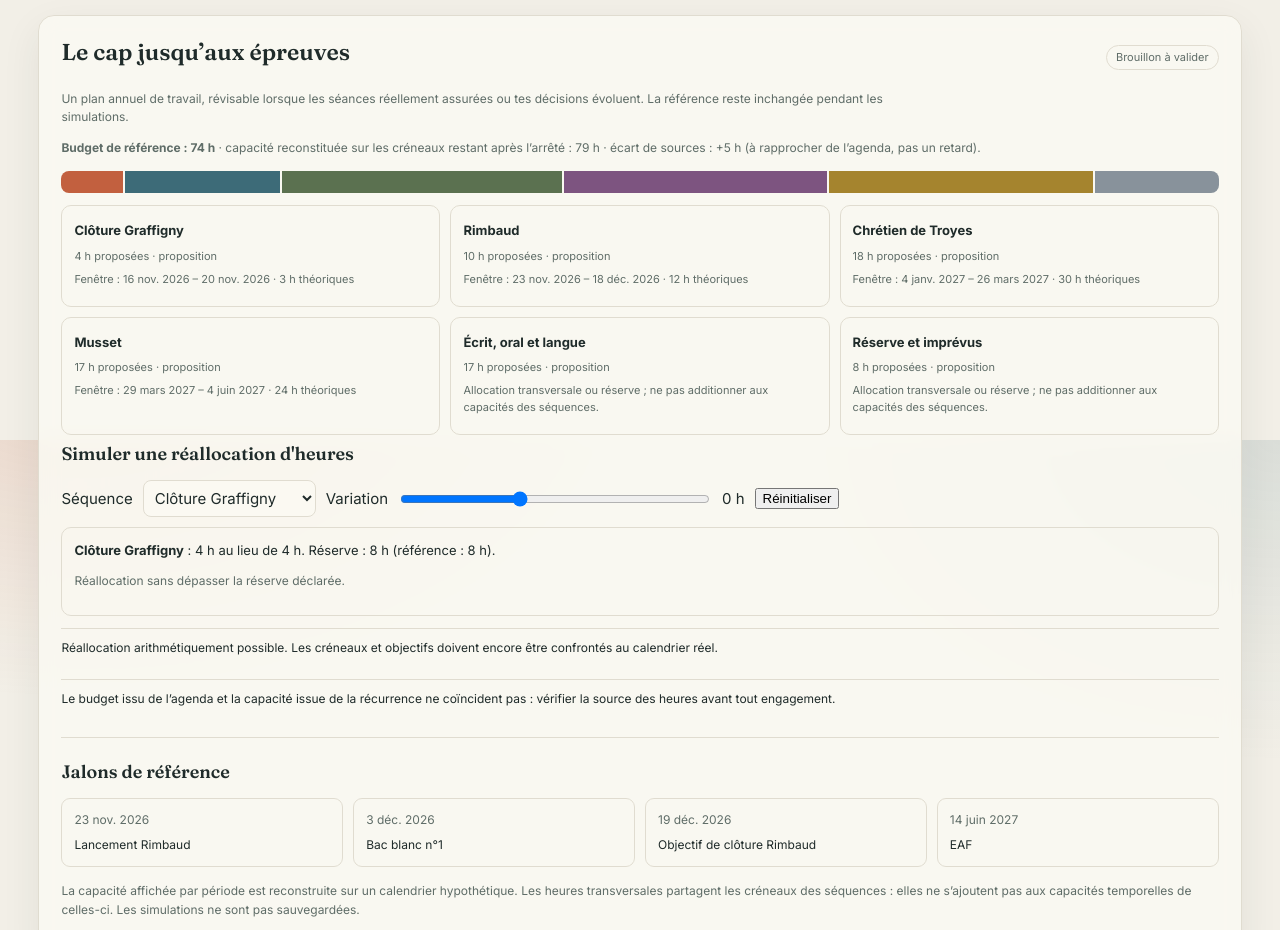
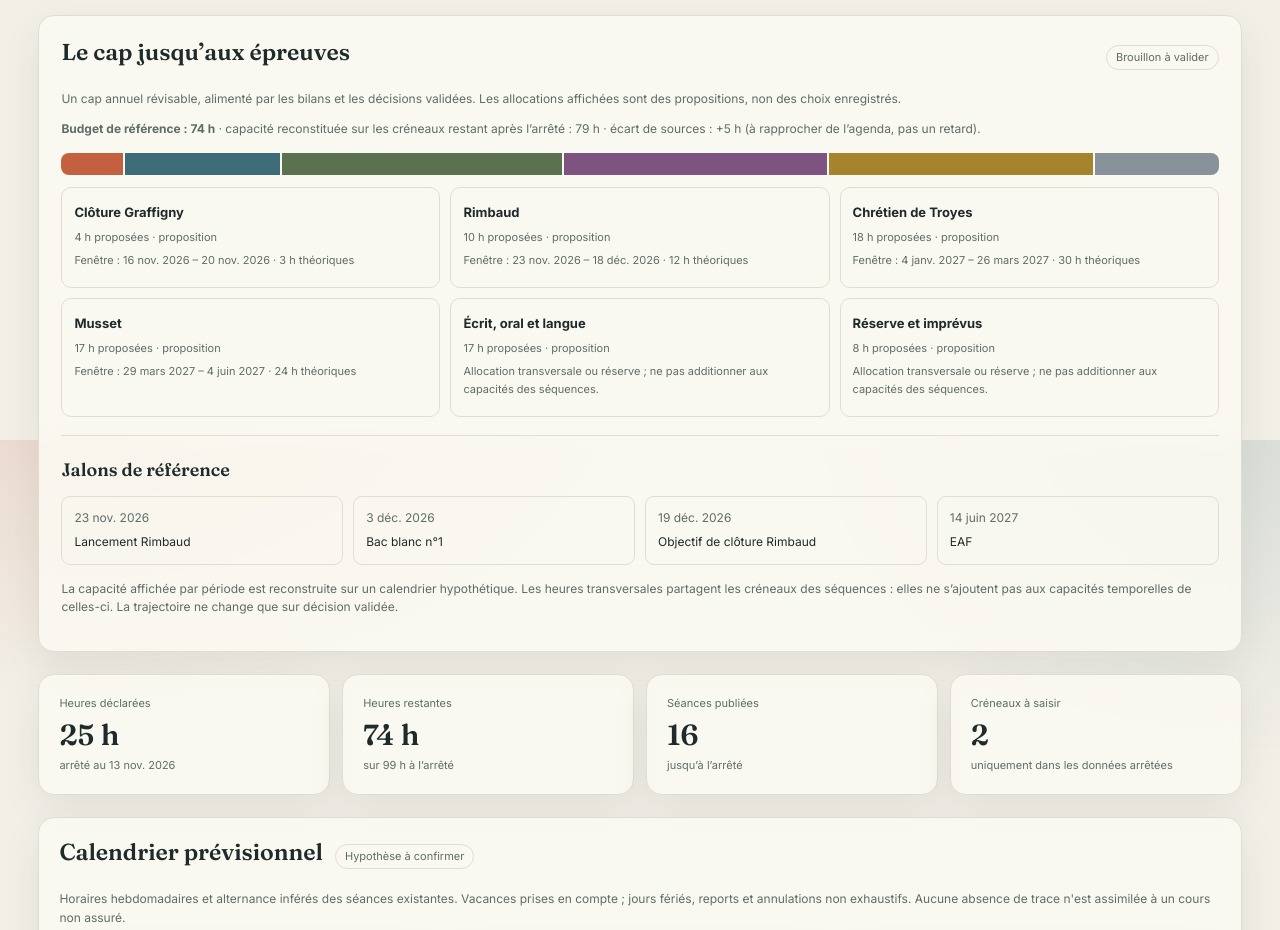
Before and after one commit to navarc34/cockpits-pedagogiques, a plain HTML site: page trajectoire.html in a window 1280 px wide. Shown: the part 360-1290 px from the top of the page. Drawn offline with Linux system fonts and the light colour scheme.

Commit message:
Version bêta : séparer releases, instantanés et scénarios; retirer le simulateur

```diff
--- a/assets/trajectoire-projection.js
+++ b/assets/trajectoire-projection.js
@@ -14,20 +14,6 @@ function validatePlan(model,budget){
  if(blocs.some(x=>x.heures<0||x.debut>x.fin))throw Error("Allocation ou intervalle invalide");
  if(sum(blocs)!==model.reference.budgetHeures)throw Error("Le plan ne répartit pas exactement le budget restant");
  return true;
-}
-function scenario(model,id,delta){
- if(!Number.isInteger(delta))throw Error("Variation entière requise");
- const original=model.reference.blocs;
- const target=original.find(x=>x.id===id);
- const reserve=original.find(x=>x.type==="reserve");
- if(!target||target.type==="reserve")throw Error("Bloc ajustable introuvable");
- // Ne modifie jamais le modèle reçu.
- const blocs=original.map(x=>({...x}));
- blocs.find(x=>x.id===id).heures+=delta;
- blocs.find(x=>x.type==="reserve").heures-=delta;
- const feasible=blocs.every(x=>x.heures>=0);
- return {blocs,feasible,solde:reserve.heures-delta,variation:delta,id,
-   motif:feasible?"Réallocation sans dépasser la réserve déclarée.":"Réserve insuffisante ou allocation négative ; arbitrage nécessaire."};
 }
 function capacity(calendar,vacances,from,to){
  if(!calendar||!calendar.generate)throw Error("Moteur calendrier indisponible");
@@ -50,7 +36,7 @@ function projection(model,calendar,calendarConfig,vacances,day){
    heuresEcouleesTheoriques:past,
    avertissement:"Capacité reconstruite à partir d’une hypothèse de récurrence non validée. Les heures transversales partagent les mêmes créneaux que les séquences : ne pas additionner les capacités par bloc."};
 }
-const api={validatePlan,scenario,projection};
+const api={validatePlan,projection};
 if(typeof module!=="undefined"&&module.exports)module.exports=api;
 root.CockpitProjection=api;
 })(typeof window!=="undefined"?window:globalThis);
--- /dev/null
+++ b/assets/version.js
@@ -0,0 +1,19 @@
+/* Identité de version, métadonnées de collecte et statut des progressions. */
+(function(){
+"use strict";
+const esc=s=>String(s??"").replace(/&/g,"&amp;").replace(/</g,"&lt;").replace(/>/g,"&gt;").replace(/"/g,"&quot;");
+const q=new URLSearchParams(location.search), id=q.get("id"),context=id==="fr"||id==="option"||id==="spe"?id:location.pathname.endsWith("trajectoire.html")?"fr":null;
+fetch("data/release.json",{cache:"no-store"}).then(r=>{if(!r.ok)throw Error("version indisponible");return r.json();}).then(m=>{
+ const a=m.application,d=m.data,planning=context?m.planning[context]:null;
+ const footer=document.createElement("div");footer.id="cockpit-release";
+ footer.setAttribute("role","contentinfo");
+ footer.style.cssText="max-width:1460px;margin:20px auto 35px;padding:12px 22px;border-top:1px solid var(--line,#ddd);font:11px/1.6 Inter,sans-serif;color:var(--soft,#666)";
+ const pieces=["<strong>"+esc(a.version)+"</strong> · "+esc(a.channel),
+   "Données "+esc(d.revision)+" · arrêtées au "+esc(d.arrete),
+   d.lastSuccessfulSync?"Dernière collecte : "+esc(d.lastSuccessfulSync):"Collecte automatique non activée"];
+ if(planning)pieces.push("Progression "+esc(context)+" : "+esc(planning.status));
+ pieces.push('<a href="CHANGELOG.md" style="color:inherit">Historique des versions</a>');
+ footer.innerHTML=pieces.join(" · ");
+ document.body.appendChild(footer);
+}).catch(()=>{const status=document.createElement("small");status.textContent="Métadonnées de version indisponibles";status.style.cssText="display:block;padding:10px;color:var(--soft,#666)";document.body.appendChild(status);});
+})();
--- /dev/null
+++ b/data/release.json
@@ -0,0 +1,38 @@
+{
+  "schemaVersion": 1,
+  "application": {
+    "name": "Cockpits pédagogiques",
+    "version": "0.2.0-beta.1",
+    "channel": "beta",
+    "releasedOn": "2026-11-14",
+    "status": "en développement",
+    "changelog": "CHANGELOG.md"
+  },
+  "data": {
+    "revision": "2026-11-13.1",
+    "arrete": "2026-11-13",
+    "lastSuccessfulSync": null,
+    "collection": "manuelle",
+    "sources": [
+      "Pronote",
+      "Bilans de séances",
+      "Dossiers Hn",
+      "Progressions et ressources pédagogiques"
+    ],
+    "note": "Cette révision décrit les données actuellement publiées ; aucune collecte automatique n’est encore active."
+  },
+  "planning": {
+    "fr": {
+      "status": "brouillon",
+      "policy": "Trajectoire indicative et objectifs à valider"
+    },
+    "option": {
+      "status": "en construction",
+      "policy": "Scénarios évolutifs sans allocation annuelle imposée"
+    },
+    "spe": {
+      "status": "en construction",
+      "policy": "Scénarios évolutifs sans allocation annuelle imposée"
+    }
+  }
+}
--- a/data/trajectoire.json
+++ b/data/trajectoire.json
@@ -5,9 +5,9 @@
     "arrete": "2026-11-13",
     "statut": "brouillon",
     "validation": "non validée",
-    "provenance": "Répartition illustrative créée pour simuler un cap annuel ; ne constitue pas une décision pédagogique validée.",
+    "provenance": "Répartition indicative des heures encore disponibles ; à confirmer à partir des documents pédagogiques et des décisions de l’enseignant.",
     "scenarioReference": "reference",
-    "politique": "Le plan de référence n'est jamais réécrit par les simulations. Les écarts demandent confirmation.",
+    "politique": "Un plan est une proposition jusqu’à validation explicite. Les mises à jour de sources ne valident ni ne réécrivent le cap.",
     "sourceBudget": "data/fr.json#budget",
     "sourceCalendrier": "data/calendrier-pilotage.json#fr"
   },
--- a/trajectoire.html
+++ b/trajectoire.html
@@ -49,11 +49,6 @@ footer{color:var(--soft);font-size:11px;padding:30px 0 48px}.error{color:var(--r
 .cap-block{padding:12px;border:1px solid var(--line);border-radius:10px}
 .cap-block strong{font-size:13px}.cap-block p{color:var(--soft);font-size:11px;margin:6px 0}
 .cap-note{font-size:12px;color:var(--soft);line-height:1.55}
-.cap-scenarios{display:flex;align-items:center;flex-wrap:wrap;gap:10px;margin-top:15px}
-.cap-scenarios select,.cap-scenarios input{background:var(--card);border:1px solid var(--line);color:var(--ink);border-radius:8px;padding:7px;font:inherit}
-.cap-scenarios input{width:min(310px,100%)}
-.cap-outcome{padding:12px;margin-top:10px;border:1px solid var(--line);border-radius:10px;font-size:13px}
-.cap-risk{font-size:12px;padding:10px 0;border-top:1px solid var(--line)}
 .cap-timeline{margin-top:18px;border-top:1px solid var(--line);padding-top:15px}
 .cap-timeline ol{display:grid;grid-template-columns:repeat(4,minmax(0,1fr));gap:10px;padding:0;list-style:none}
 .cap-timeline li{padding:12px;border:1px solid var(--line);border-radius:9px;font-size:12px}
@@ -68,20 +63,12 @@ footer{color:var(--soft);font-size:11px;padding:30px 0 48px}.error{color:var(--r
 <div id="error" role="alert"></div>
 <section class="cap panel glass" id="cap" aria-labelledby="cap-title">
 <div class="cap-lead"><h2 id="cap-title">Le cap jusqu’aux épreuves</h2><span class="tag" id="cap-status">Brouillon à valider</span></div>
-<p class="cap-legend">Un plan annuel de travail, révisable lorsque les séances réellement assurées ou tes décisions évoluent. La référence reste inchangée pendant les simulations.</p>
+<p class="cap-legend">Un cap annuel révisable, alimenté par les bilans et les décisions validées. Les allocations affichées sont des propositions, non des choix enregistrés.</p>
 <div id="cap-summary" aria-live="polite"></div>
 <div id="cap-band" class="cap-band" aria-label="Répartition des heures restantes"></div>
 <div id="cap-grid" class="cap-grid"></div>
-<h3>Simuler une réallocation d'heures</h3>
-<div class="cap-scenarios">
-<label for="cap-target">Séquence</label><select id="cap-target"></select>
-<label for="cap-delta">Variation</label><input id="cap-delta" type="range" min="-6" max="10" value="0" step="1"><output id="cap-delta-value" for="cap-delta">0 h</output>
-<button type="button" id="cap-reset">Réinitialiser</button>
-</div>
-<div id="cap-outcome" class="cap-outcome" aria-live="polite"></div>
-<div id="cap-risks"></div>
 <div class="cap-timeline"><h3>Jalons de référence</h3><ol id="cap-milestones"></ol></div>
-<p class="cap-note">La capacité affichée par période est reconstruite sur un calendrier hypothétique. Les heures transversales partagent les créneaux des séquences : elles ne s’ajoutent pas aux capacités temporelles de celles-ci. Les simulations ne sont pas sauvegardées.</p>
+<p class="cap-note">La capacité affichée par période est reconstruite sur un calendrier hypothétique. Les heures transversales partagent les créneaux des séquences : elles ne s’ajoutent pas aux capacités temporelles de celles-ci. La trajectoire ne change que sur décision validée.</p>
 </section><div class="kpis" id="kpis"></div>
 <section class="planning panel glass" aria-labelledby="planning-title">
 <div class="planhead"><h2 id="planning-title">Calendrier prévisionnel</h2><span class="tag">Hypothèse à confirmer</span></div>
@@ -139,12 +126,10 @@ function renderCap(model,d,calendar,day){
  if(historical){
   $('#cap-summary').textContent='Aucun instantané du cap disponible pour cette date : historique non reconstructible.';
   $('#cap-band').innerHTML='';$('#cap-grid').innerHTML='';
-  $('#cap-outcome').textContent='Simulation indisponible avant la date de référence.';
-  $('#cap-risks').innerHTML='';$('#cap-milestones').innerHTML='';
-  $('#cap-target').disabled=true;$('#cap-delta').disabled=true;$('#cap-reset').disabled=true;
+  $('#cap-milestones').innerHTML='';
   return;
  }
- $('#cap-target').disabled=false;$('#cap-delta').disabled=false;$('#cap-reset').disabled=false;
+
  const projection=cap.projection(model,window.CockpitCalendar,calendar,d.vacances,day);
  const blocks=model.reference.blocs,allocation=model.reference.budgetHeures;
  const signed=x=>(x>0?'+':'')+x;
@@ -155,19 +140,7 @@ function renderCap(model,d,calendar,day){
   return '<div class="cap-block"><strong>'+esc(b.titre)+'</strong><p>'+b.heures+' h proposées · '+esc(b.statut)+'</p>'+span+'</div>';
  }).join('');
  $('#cap-milestones').innerHTML=model.reference.jalons.map(j=>'<li><time>'+esc(fmt(j.date))+'</time>'+esc(j.libelle)+'</li>').join('');
- const target=$('#cap-target');
- if(!target.options.length)target.innerHTML=blocks.filter(b=>b.type!=="reserve").map(b=>'<option value="'+esc(b.id)+'">'+esc(b.titre)+'</option>').join('');
- const draw=()=>{
-  const id=target.value,delta=Number($('#cap-delta').value);
-  const scenario=cap.scenario(model,id,delta);
-  $('#cap-delta-value').textContent=signed(delta)+' h';
-  const targetBlock=scenario.blocs.find(x=>x.id===id);
-  $('#cap-outcome').innerHTML='<b>'+esc(targetBlock.titre)+'</b> : '+targetBlock.heures+' h au lieu de '+blocks.find(x=>x.id===id).heures+' h. Réserve : '+scenario.solde+' h (référence : '+projection.reserve+' h).<p class="cap-note">'+esc(scenario.motif)+'</p>';
-  $('#cap-risks').innerHTML=(scenario.feasible?'<p class="cap-risk">Réallocation arithmétiquement possible. Les créneaux et objectifs doivent encore être confrontés au calendrier réel.</p>':'<p class="cap-risk"><b>Scénario non soutenable dans l’enveloppe proposée.</b> Choisir un autre bloc, réduire l’ajustement ou demander un arbitrage.</p>')+
-  (projection.difference!==0?'<p class="cap-risk">Le budget issu de l’agenda et la capacité issue de la récurrence ne coïncident pas : vérifier la source des heures avant tout engagement.</p>':'');
- };
- target.onchange=draw;$('#cap-delta').oninput=draw;$('#cap-reset').onclick=()=>{$('#cap-delta').value=0;draw();};
- draw();
+
 }
 
 function render(d,c,day,calendar,model){
@@ -204,4 +177,5 @@ async function main(){
  select(new URLSearchParams(location.search).get('now')||today());
 }
 main().catch(e=>{$('#error').innerHTML='<p class="error">Chargement impossible : '+esc(e.message)+'. Utiliser un serveur HTTP et vérifier les JSON.</p>';console.error(e)});
-</script></body></html>
+</script><script src="assets/version.js"></script>
+</body></html>
```
Also changed, not shown: cours.html (+1 -0 lines), data/progression-scenarios.json (added, +26 -0 lines), index.html (+1 -0 lines), 7 other files.
